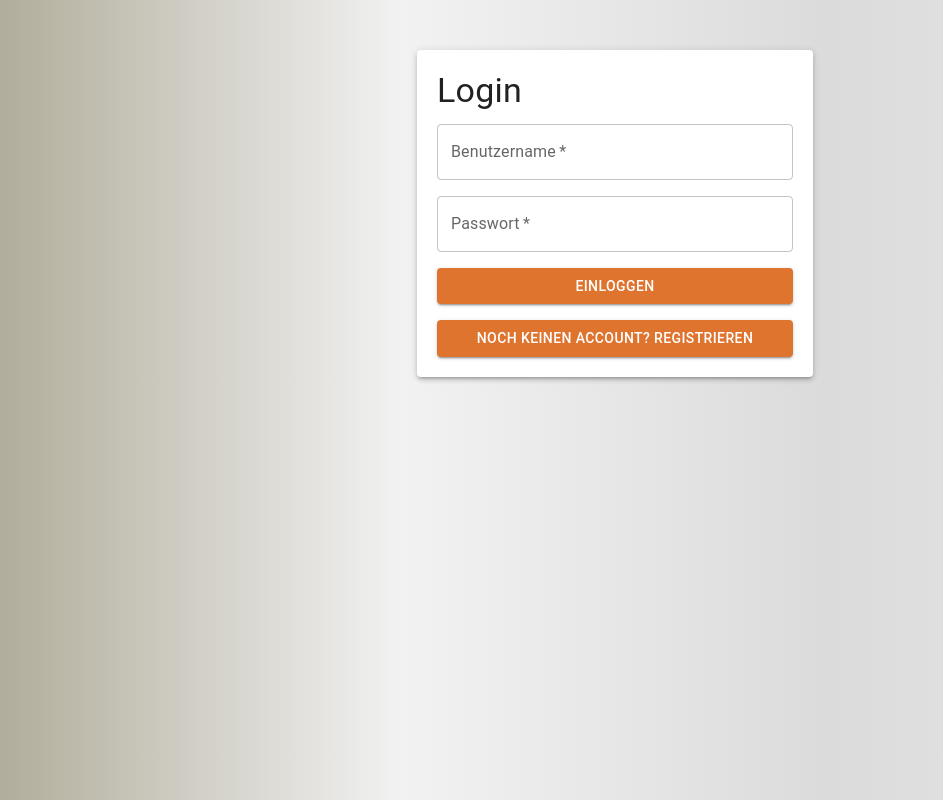
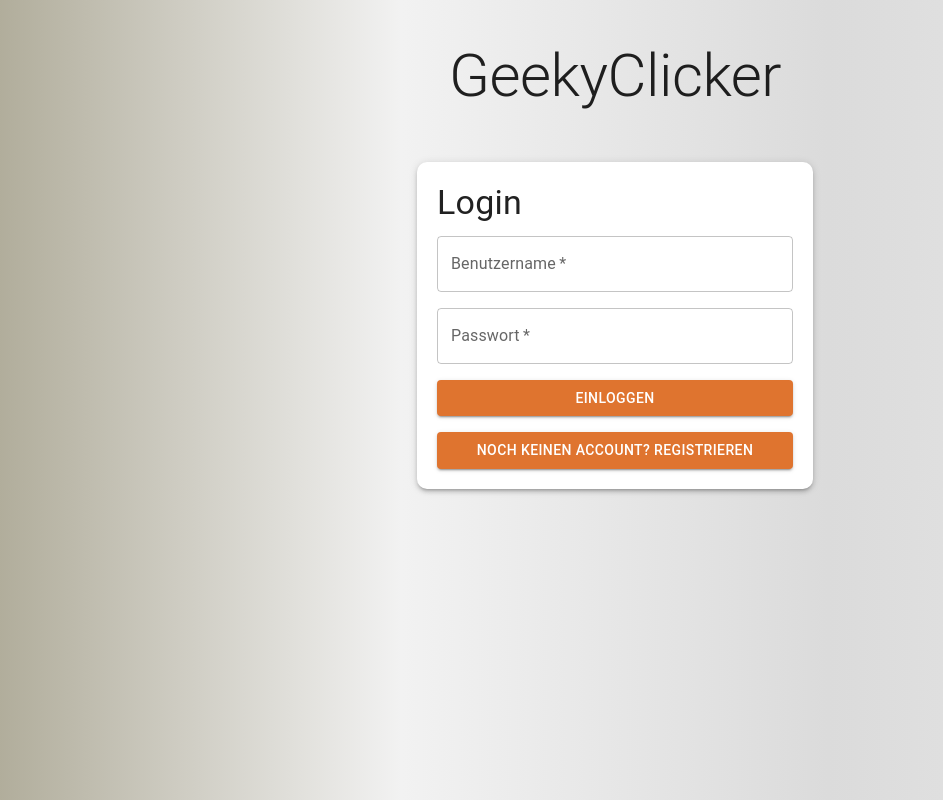
Before and after one commit to TommusZerstoerus/geekyClicker, a React (Vite) app in the folder frontend/: page / in a window 1280 px wide. Shown: the whole page, without its empty margins (25-968 px from the left). Built offline with nearby package versions, Linux system fonts and the light colour scheme; the HTML template or start-up script is replaced by a standard one.

Commit message:
Implement header

```diff
--- a/frontend/src/components/Stocks/StocksTable.tsx
+++ b/frontend/src/components/Stocks/StocksTable.tsx
@@ -15,7 +15,7 @@ const StocksTable = () => {
         <Box sx={{
             mt: 5,
             bgcolor: "lightgray",
-            borderRadius: 8,
+            borderRadius: {lg: 8, xs: 4},
         }}>
             <Table aria-label="Aktien">
                 <TableHead>
--- a/frontend/src/pages/Login.tsx
+++ b/frontend/src/pages/Login.tsx
@@ -49,7 +49,8 @@ const Login = () => {
 
     return (
         <Container maxWidth="xs">
-            <Paper elevation={3} style={{padding: 20, marginTop: 50}}>
+            <Typography sx={{textAlign: 'center', mt: 5}} variant="h2">GeekyClicker</Typography>
+            <Paper elevation={3} style={{padding: 20, marginTop: 50, borderRadius: 10}}>
                 <Typography variant="h4" gutterBottom>
                     Login
                 </Typography>
--- a/frontend/src/pages/Register.tsx
+++ b/frontend/src/pages/Register.tsx
@@ -56,7 +56,8 @@ const Register = () => {
 
     return (
         <Container maxWidth="xs">
-            <Paper elevation={3} style={{padding: 20, marginTop: 50}}>
+            <Typography sx={{textAlign: 'center', mt: 5}} variant="h2">GeekyClicker</Typography>
+            <Paper elevation={3} style={{padding: 20, marginTop: 50, borderRadius: 10}}>
                 <Typography variant="h4" gutterBottom>
                     Register
                 </Typography>
```
